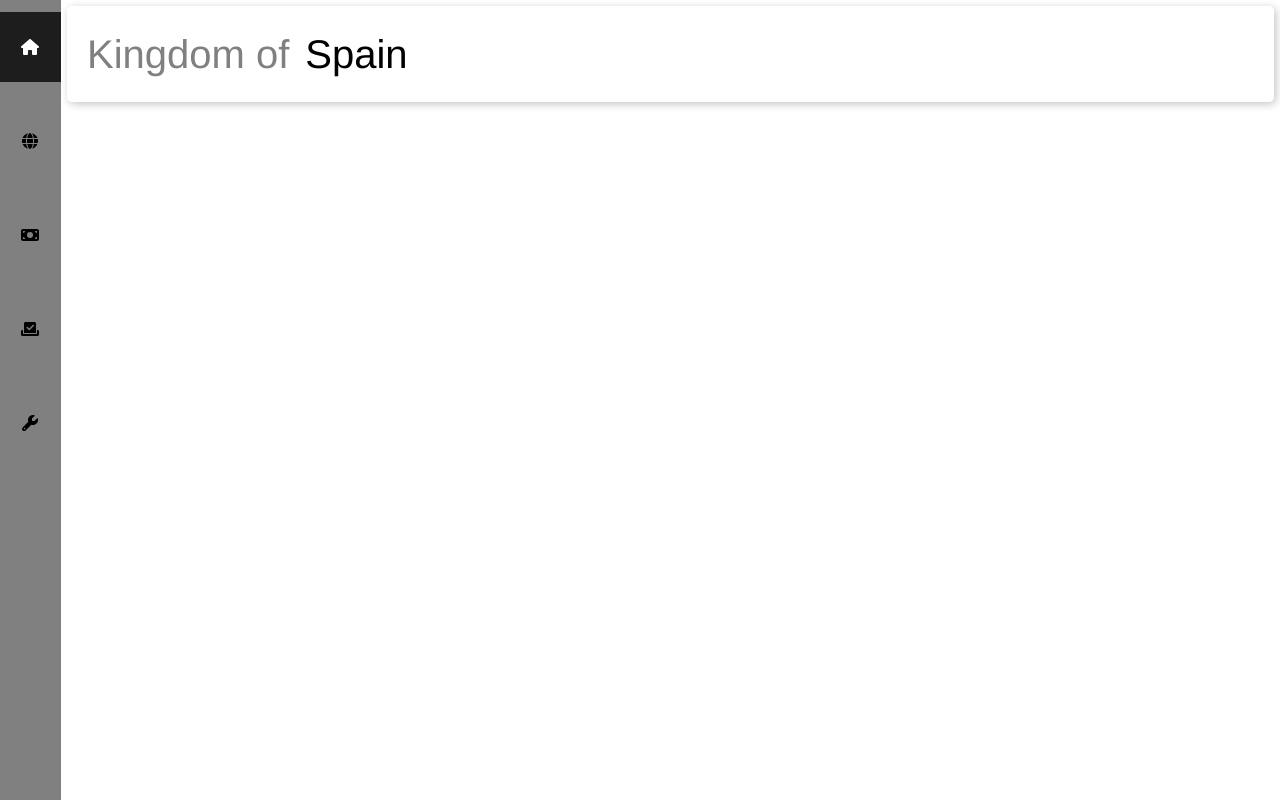
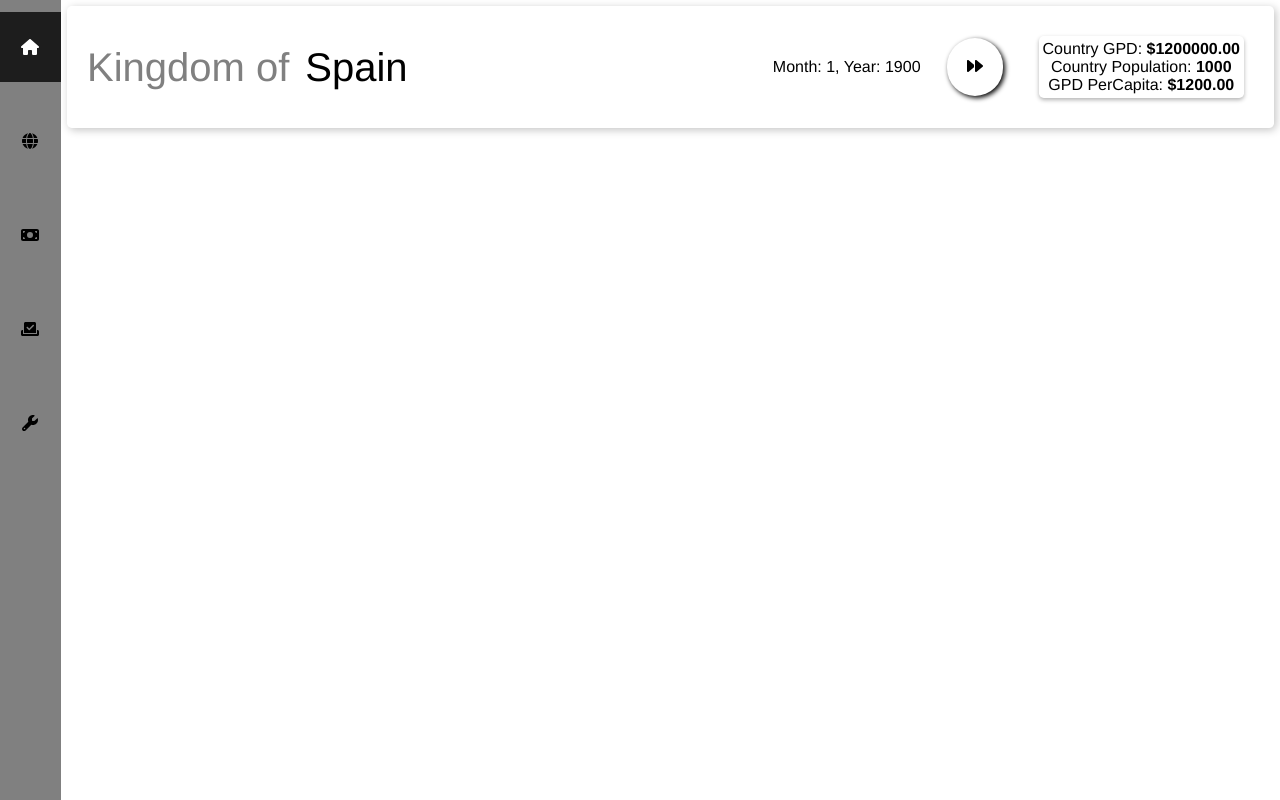
Before and after one commit to papiricoh/country_manager_game, a Vue app: page / in a window 1280 px wide. Shown: the top 800 px of the page. Built offline with nearby package versions, Linux system fonts and the light colour scheme.

Commit message:
Added nextTurn Button and Css

```diff
--- a/src/components/CountryData.vue
+++ b/src/components/CountryData.vue
@@ -2,7 +2,8 @@
 export default {
   data() {
     return {
-      country_gdp: 1200000,
+      country_gdp: 1200000.00,
+      country_population: 1000,
     }
   }
 }
@@ -10,6 +11,8 @@ export default {
 
 <template>
   <div class="country_data">
-
+    <div class="data">Country GPD: <b>${{ country_gdp.toFixed(2).toLocaleString() }}</b></div>
+    <div class="data">Country Population: <b>{{ country_population.toFixed(0) }}</b></div>
+    <div class="data">GPD PerCapita: <b>${{ (country_gdp/country_population).toFixed(2).toLocaleString() }}</b></div>
   </div>
 </template>
--- a/src/components/HomePage.vue
+++ b/src/components/HomePage.vue
@@ -7,7 +7,18 @@ export default {
   data() {
     return {
       country_title: 'Kingdom of ',
-      country_name: 'Spain'
+      country_name: 'Spain',
+      date_month: 1,
+      date_year: 1900
+    }
+  },
+  methods: {
+    nextTurn() {
+      this.date_month = this.date_month + 1;
+      if(this.date_month > 12) {
+        this.date_month = 1;
+        this.date_year = this.date_year +1;
+      }
     }
   }
 }
@@ -20,7 +31,13 @@ export default {
         <div class="title pretitle">{{ country_title }} </div>
         <div class="title">{{ country_name }}</div>
       </div>
-      <CountryData></CountryData>
+      <div class="row-flex"> <!-- Next turn button-->
+        <div>Month: {{ date_month }}, Year: {{ date_year }}</div>
+        <div @click="nextTurn()" class="next_turn_box">
+          <font-awesome-icon icon="fa-solid fa-forward" />
+        </div>
+        <CountryData></CountryData>
+      </div>
     </div>
     <div class="box"></div>
   </div>
--- a/src/css/main.css
+++ b/src/css/main.css
@@ -49,6 +49,10 @@ body {
     background-color: rgb(63, 63, 63);
     color: white;
 }
+.tab_icon:active {
+    background-color: rgb(255, 255, 255);
+    color: rgb(0, 0, 0);
+}
 .active {
     background-color: rgb(29, 29, 29);
     color: white;
@@ -62,7 +66,7 @@ body {
 }
 .top_box {
     margin: 6px;
-    height: 6rem;
+    min-height: 7rem;
     display: flex;
     justify-content: space-between;
     align-items: center;
@@ -80,6 +84,7 @@ body {
     display: flex;
     gap: 16px;
     margin: 20px;
+    align-items: center;
 }
 
 .box {
@@ -87,3 +92,32 @@ body {
     border-radius: 0.3rem;
     box-shadow: 2px 2px 8px rgba(0, 0, 0, 0.236);
 }
+
+.country_data {
+    margin: 10px;
+    padding: 4px;
+    border: 0px solid transparent;
+    box-shadow: 0 2px 4px rgba(0, 0, 0, 0.3);
+    height: 80%;
+    border-radius: 0.3rem;
+    display: flex;
+    flex-direction: column;
+    justify-content: center;
+}
+
+.next_turn_box {
+    margin: 10px;
+    padding: 20px;
+    box-shadow: 2px 2px 0.3rem black;
+    border-radius: 2rem;
+    transition: 0.3s;
+}
+
+
+.next_turn_box:hover {
+    background-color: grey;
+    color: white;
+}
+.next_turn_box:active {
+    background-color: black;
+}
--- a/src/main.js
+++ b/src/main.js
@@ -9,7 +9,8 @@ import { faGlobe } from '@fortawesome/free-solid-svg-icons'
 import { faMoneyBill } from '@fortawesome/free-solid-svg-icons'
 import { faWrench } from '@fortawesome/free-solid-svg-icons'
 import { faCheckToSlot } from '@fortawesome/free-solid-svg-icons'
+import { faForward } from '@fortawesome/free-solid-svg-icons'
 
-library.add(faUserSecret, faHouse, faGlobe, faMoneyBill, faWrench, faCheckToSlot)
+library.add(faUserSecret, faHouse, faGlobe, faMoneyBill, faWrench, faCheckToSlot, faForward)
 
 createApp(App).component('font-awesome-icon', FontAwesomeIcon).mount('#app')
```
